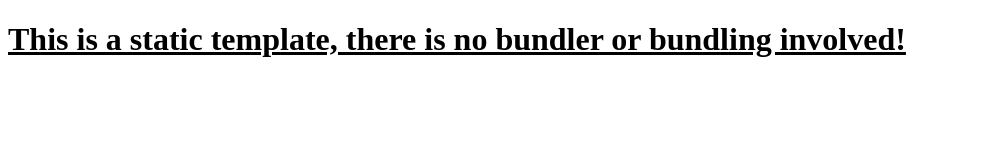
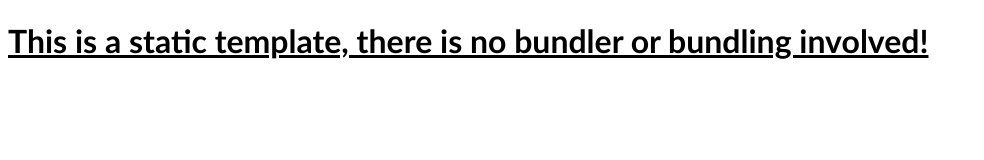
Before and after one commit to parolepeng/testing01, a website: page index.html in a window 1280 px wide. Shown: the whole page, without its empty margins (0-984 px from the left). Drawn offline with Linux system fonts and the light colour scheme.

Commit message:
Font geändert

```diff
--- a/style.css
+++ b/style.css
@@ -1,3 +1,4 @@
 h1 {
   text-decoration: underline;
+  font-family: "Gill Sans", "Gill Sans MT", Calibri, "Trebuchet MS", sans-serif;
 }
```
